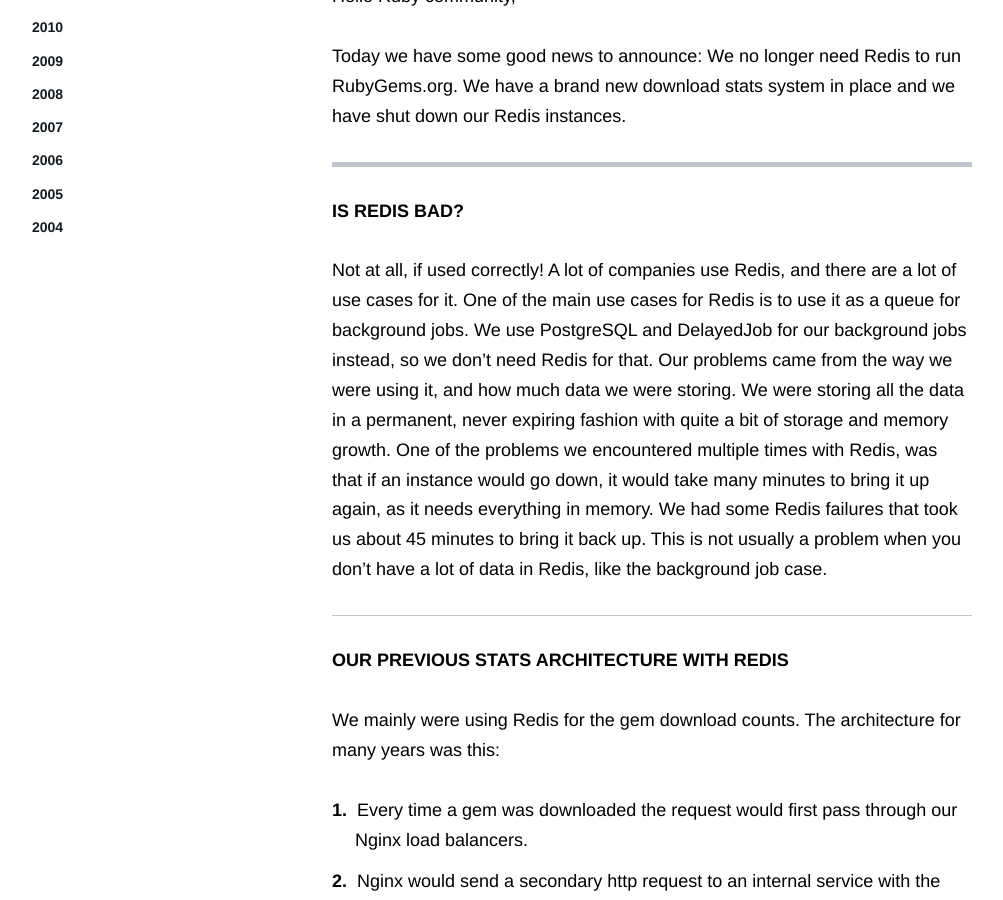
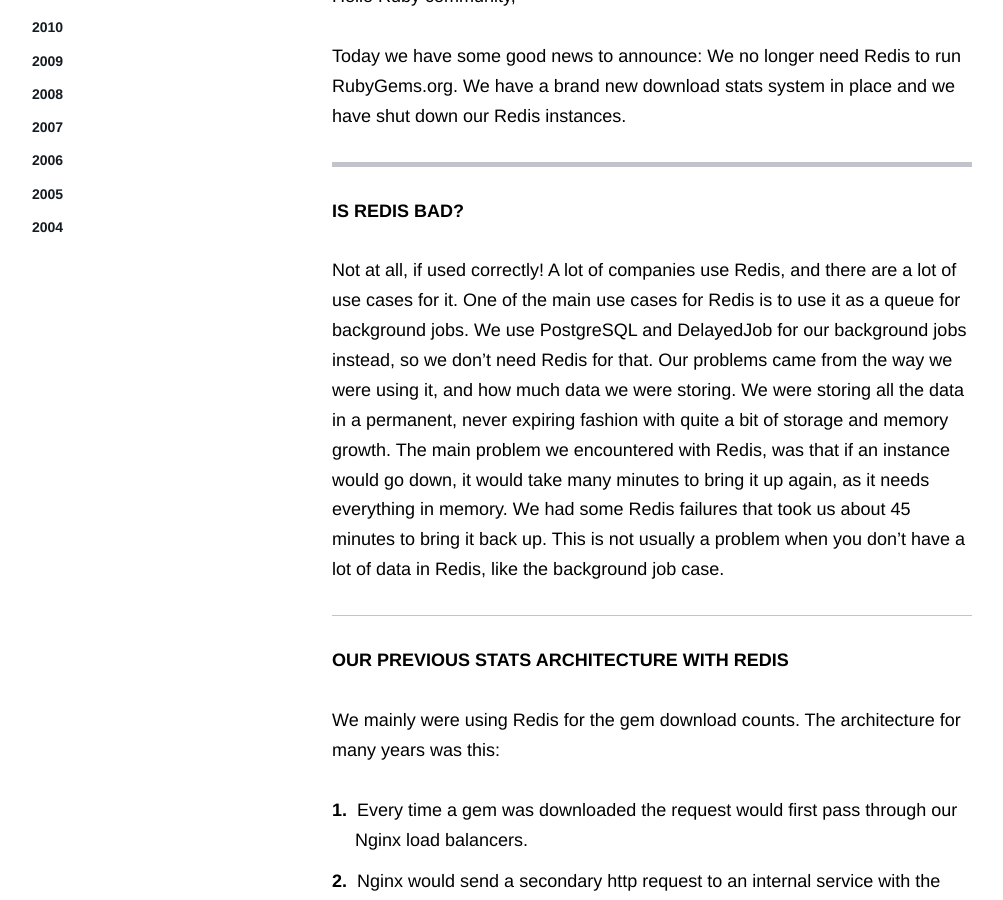
Before and after one commit to rubygems/rubygems.github.io, a Jekyll site: the page built from _posts/2016-05-12-no-more-redis.md, in a window 1280 px wide and 900 px high, scrolled down 420 px. Shown: the whole window, without its empty margins (138-1141 px from the left). Built offline with Jekyll 4.4.1, drawn with Linux system fonts in a browser that asks for light colours; comment, search, counter and statistics services are not loaded.

Commit message:
s/One of the problems/main problem

```diff
--- a/_posts/2016-05-12-no-more-redis.md
+++ b/_posts/2016-05-12-no-more-redis.md
@@ -11,7 +11,7 @@
 
 ## Is Redis bad?
 Not at all, if used correctly! A lot of companies use Redis, and there are a lot of use cases for it. One of the main use cases for Redis is to use it as a queue for background jobs. We use PostgreSQL and DelayedJob for our background jobs instead, so we don't need Redis for that. Our problems came from the way we were using it, and how much data we were storing. We were storing all the data in a permanent, never expiring fashion with quite a bit of storage and memory growth.
-One of the problems we encountered multiple times with Redis, was that if an instance would go down, it would take many minutes to bring it up again, as it needs everything in memory. We had some Redis failures that took us about 45 minutes to bring it back up. This is not usually a problem when you don’t have a lot of data in Redis, like the background job case.
+The main problem we encountered with Redis, was that if an instance would go down, it would take many minutes to bring it up again, as it needs everything in memory. We had some Redis failures that took us about 45 minutes to bring it back up. This is not usually a problem when you don’t have a lot of data in Redis, like the background job case.
 
 ## Our previous stats architecture with Redis
 We mainly were using Redis for the gem download counts. The architecture for many years was this:
```
